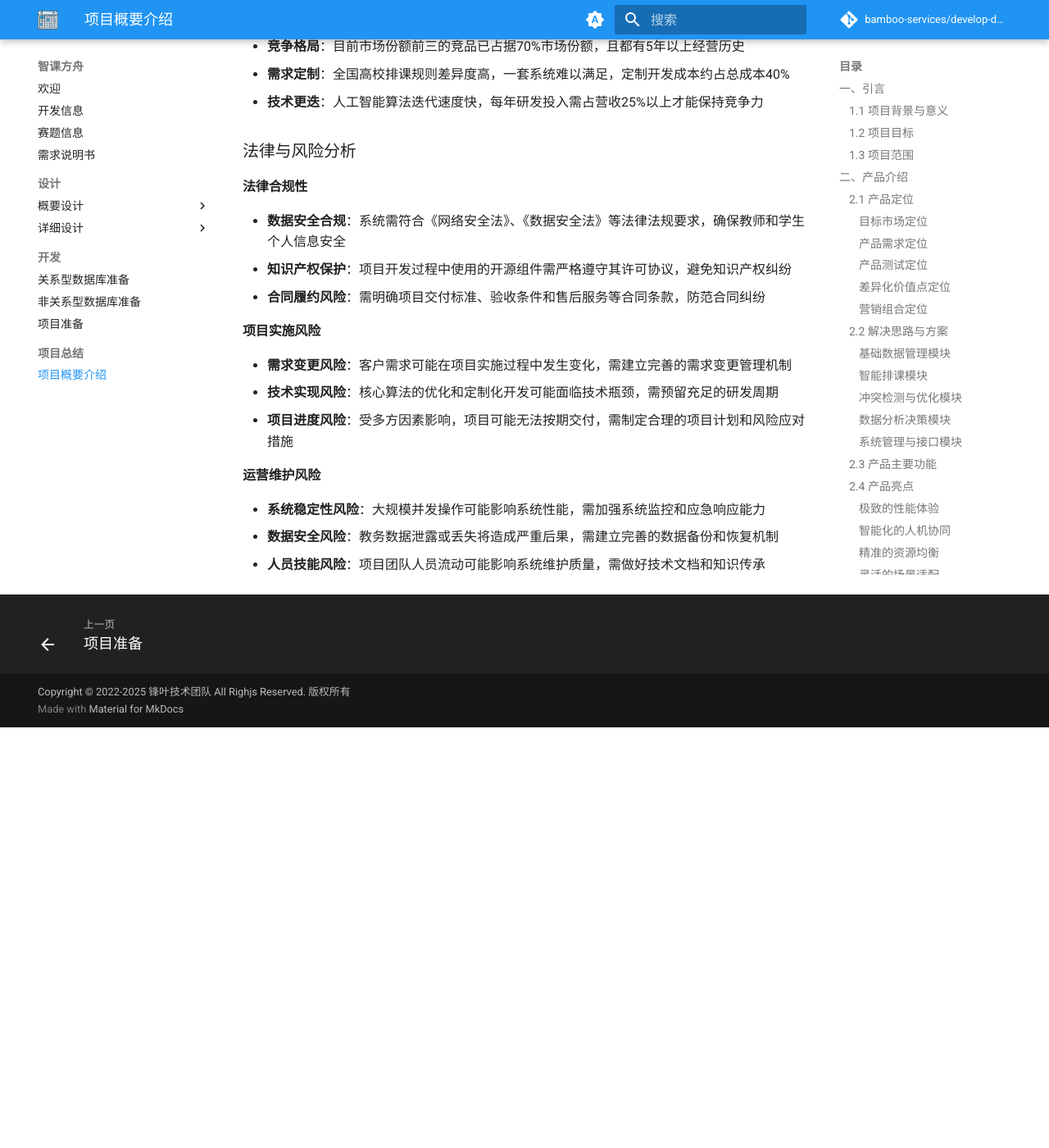
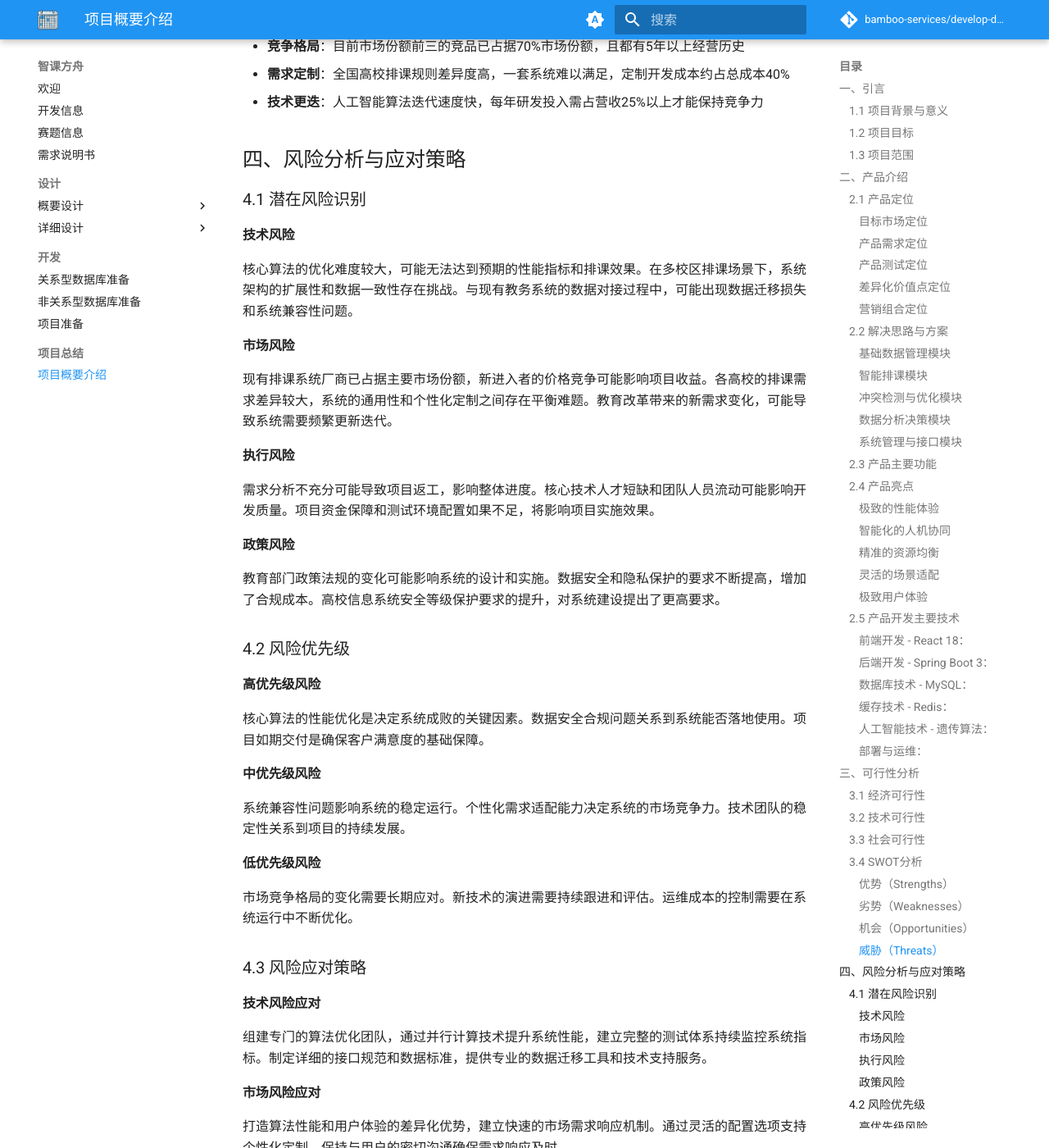
Before and after one commit to class-scheduling-system/develop-document, an MkDocs documentation site: the page built from docs/final/ProjectOverview.md, in a window 1280 px wide and 1400 px high, scrolled down 7391 px. Shown: the whole window at 82% size. Built offline with MkDocs 1.6.1 and Material for MkDocs 9.7.7, drawn with Linux system fonts in a browser that asks for light colours; comment, search, counter and statistics services are not loaded; before the commit the page ends 8278 px from its top, so only the background shows below that; some of the changed text lies outside the part shown.

Commit message:
refactor: 更新项目可行性分析和风险应对策略内容

```diff
--- a/docs/final/ProjectOverview.md
+++ b/docs/final/ProjectOverview.md
@@ -134,26 +134,26 @@
 
 ## 三、可行性分析
 
-### 经济可行性
+### 3.1 经济可行性
 智课方舟项目具有显著的经济效益和市场价值。从开发成本来看，项目采用主流开源技术栈，如React、Spring Boot、MySQL等，无需支付昂贵的商业软件授权费用，开发成本可控。在运维方面，系统采用容器化部署和自动化运维，大幅降低了人力成本和维护成本。
 
 从市场需求看，随着高等教育规模扩大和教学改革深化，高校对智能排课系统的需求日益增长。传统人工排课方式耗时耗力，智能排课系统能够显著提升工作效率，为学校节省大量人力成本。通过提供个性化的商业服务模式，如按学校规模定制服务包、提供增值咨询服务等，项目具有良好的盈利前景。
 
-### 技术可行性
+### 3.2 技术可行性
 在核心算法方面，系统采用经过优化的遗传算法作为排课引擎，该算法在教育领域已有大量成功案例，能够有效处理复杂的排课约束问题。通过多目标优化和启发式算法的结合，可以确保排课结果的科学性和合理性。
 
 在系统架构上，采用前后端分离的微服务架构，具有良好的扩展性和维护性。前端使用React框架提供流畅的用户体验，后端基于Spring Boot实现稳定的业务处理，数据库采用MySQL和Redis的组合确保数据处理性能。系统可以支持百人以上并发访问，满足大型院校的使用需求。
 
 在技术储备方面，开发团队在教育信息化领域有丰富的项目经验，熟悉教务系统开发和算法优化，具备项目实施所需的专业能力。同时，项目采用的技术栈都是业界主流技术，有完善的生态系统和技术资料支持，能够保证开发过程的顺利进行。
 
-### 社会可行性
+### 3.3 社会可行性
 智课方舟项目符合国家推进教育信息化和智慧校园建设的政策导向。系统的实施能够提升教育管理效率，促进教育资源的优化配置，支持高校教学改革和创新人才培养模式的实施。
 
 在用户接受度方面，系统提供直观的图形化界面和便捷的操作方式，大大降低了用户使用门槛。通过提供详细的使用手册和培训服务，能够帮助用户快速掌握系统操作。系统支持与现有教务系统的无缝对接，确保数据迁移的平滑过渡，不会影响学校正常教学秩序。
 
 在社会效益方面，系统的推广使用可以提高教育管理的科学化和规范化水平，改善教师和学生的教学体验，促进教育公平。同时，项目的实施将推动教育信息化技术的创新发展，为智慧校园建设提供示范案例。
 
-### SWOT分析
+### 3.4 SWOT分析
 
 #### 优势（Strengths）
 * **算法优势**：基于改进遗传算法的排课引擎，50000门课程排课仅需5秒，较传统方案提速40%
@@ -175,20 +175,54 @@
 * **需求定制**：全国高校排课规则差异度高，一套系统难以满足，定制开发成本约占总成本40%
 * **技术更迭**：人工智能算法迭代速度快，每年研发投入需占营收25%以上才能保持竞争力
 
+## 四、风险分析与应对策略
 
-### 法律与风险分析
+### 4.1 潜在风险识别
 
-#### 法律合规性
-* **数据安全合规**：系统需符合《网络安全法》、《数据安全法》等法律法规要求，确保教师和学生个人信息安全
-* **知识产权保护**：项目开发过程中使用的开源组件需严格遵守其许可协议，避免知识产权纠纷
-* **合同履约风险**：需明确项目交付标准、验收条件和售后服务等合同条款，防范合同纠纷
+#### 技术风险
+核心算法的优化难度较大，可能无法达到预期的性能指标和排课效果。在多校区排课场景下，系统架构的扩展性和数据一致性存在挑战。与现有教务系统的数据对接过程中，可能出现数据迁移损失和系统兼容性问题。
 
-#### 项目实施风险
-* **需求变更风险**：客户需求可能在项目实施过程中发生变化，需建立完善的需求变更管理机制
-* **技术实现风险**：核心算法的优化和定制化开发可能面临技术瓶颈，需预留充足的研发周期
-* **项目进度风险**：受多方因素影响，项目可能无法按期交付，需制定合理的项目计划和风险应对措施
+#### 市场风险
+现有排课系统厂商已占据主要市场份额，新进入者的价格竞争可能影响项目收益。各高校的排课需求差异较大，系统的通用性和个性化定制之间存在平衡难题。教育改革带来的新需求变化，可能导致系统需要频繁更新迭代。
 
-#### 运营维护风险
-* **系统稳定性风险**：大规模并发操作可能影响系统性能，需加强系统监控和应急响应能力
-* **数据安全风险**：教务数据泄露或丢失将造成严重后果，需建立完善的数据备份和恢复机制
-* **人员技能风险**：项目团队人员流动可能影响系统维护质量，需做好技术文档和知识传承
+#### 执行风险
+需求分析不充分可能导致项目返工，影响整体进度。核心技术人才短缺和团队人员流动可能影响开发质量。项目资金保障和测试环境配置如果不足，将影响项目实施效果。
+
+#### 政策风险
+教育部门政策法规的变化可能影响系统的设计和实施。数据安全和隐私保护的要求不断提高，增加了合规成本。高校信息系统安全等级保护要求的提升，对系统建设提出了更高要求。
+
+### 4.2 风险优先级
+
+#### 高优先级风险
+核心算法的性能优化是决定系统成败的关键因素。数据安全合规问题关系到系统能否落地使用。项目如期交付是确保客户满意度的基础保障。
+
+#### 中优先级风险
+系统兼容性问题影响系统的稳定运行。个性化需求适配能力决定系统的市场竞争力。技术团队的稳定性关系到项目的持续发展。
+
+#### 低优先级风险
+市场竞争格局的变化需要长期应对。新技术的演进需要持续跟进和评估。运维成本的控制需要在系统运行中不断优化。
+
+### 4.3 风险应对策略
+
+#### 技术风险应对
+组建专门的算法优化团队，通过并行计算技术提升系统性能，建立完整的测试体系持续监控系统指标。制定详细的接口规范和数据标准，提供专业的数据迁移工具和技术支持服务。
+
+#### 市场风险应对
+打造算法性能和用户体验的差异化优势，建立快速的市场需求响应机制。通过灵活的配置选项支持个性化定制，保持与用户的密切沟通确保需求响应及时。
+
+#### 执行风险应对
+采用敏捷开发方法，细化项目里程碑，建立定期汇报制度及时发现和解决问题。建立人才培养和储备机制，制定合理的预算计划，提前规划必要的硬件资源配置。
+
+#### 政策风险应对
+定期进行合规性评估和审计，及时跟进政策变化调整系统功能。加强数据安全和隐私保护措施，确保系统符合安全等级保护要求。
+
+### 4.4 风险监控机制
+
+#### 监控与预警
+建立覆盖技术指标、项目进度和市场反馈的全面监控体系，设置风险预警阈值，定期评估风险状态并及时预警。
+
+#### 应急响应
+制定完整的应急处理流程，定期开展应急演练，建立快速响应机制确保问题能够得到及时处理。
+
+#### 持续优化
+定期总结风险管理经验，不断更新和完善风险管理策略，持续优化风险应对措施和工作流程。
```
